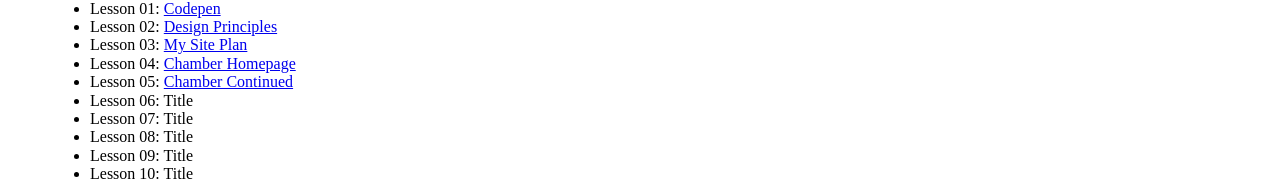
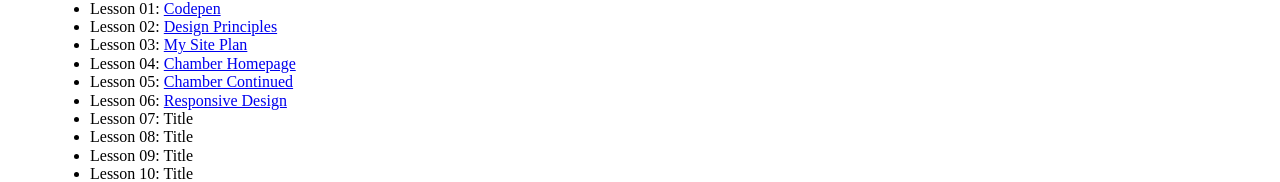
Before and after one commit to JesGraef/wdd230, a plain HTML site: page index.html in a window 1280 px wide. Shown: the part 483-665 px from the top of the page. Drawn offline with nearby package versions, Linux system fonts and the light colour scheme.

Commit message:
:green_heart: fix link

```diff
--- a/index.html
+++ b/index.html
@@ -24,7 +24,7 @@
             <li>Lesson 03: <a href="lesson3">My Site Plan</a></li>
             <li>Lesson 04: <a href="chamber">Chamber Homepage</a></li>
             <li>Lesson 05: <a href="chamber">Chamber Continued</a></li>
-            <li>Lesson 06: Title</li>
+            <li>Lesson 06: <a href="chamber">Responsive Design</a></li>
             <li>Lesson 07: Title</li>
             <li>Lesson 08: Title</li>
             <li>Lesson 09: Title</li>
```
